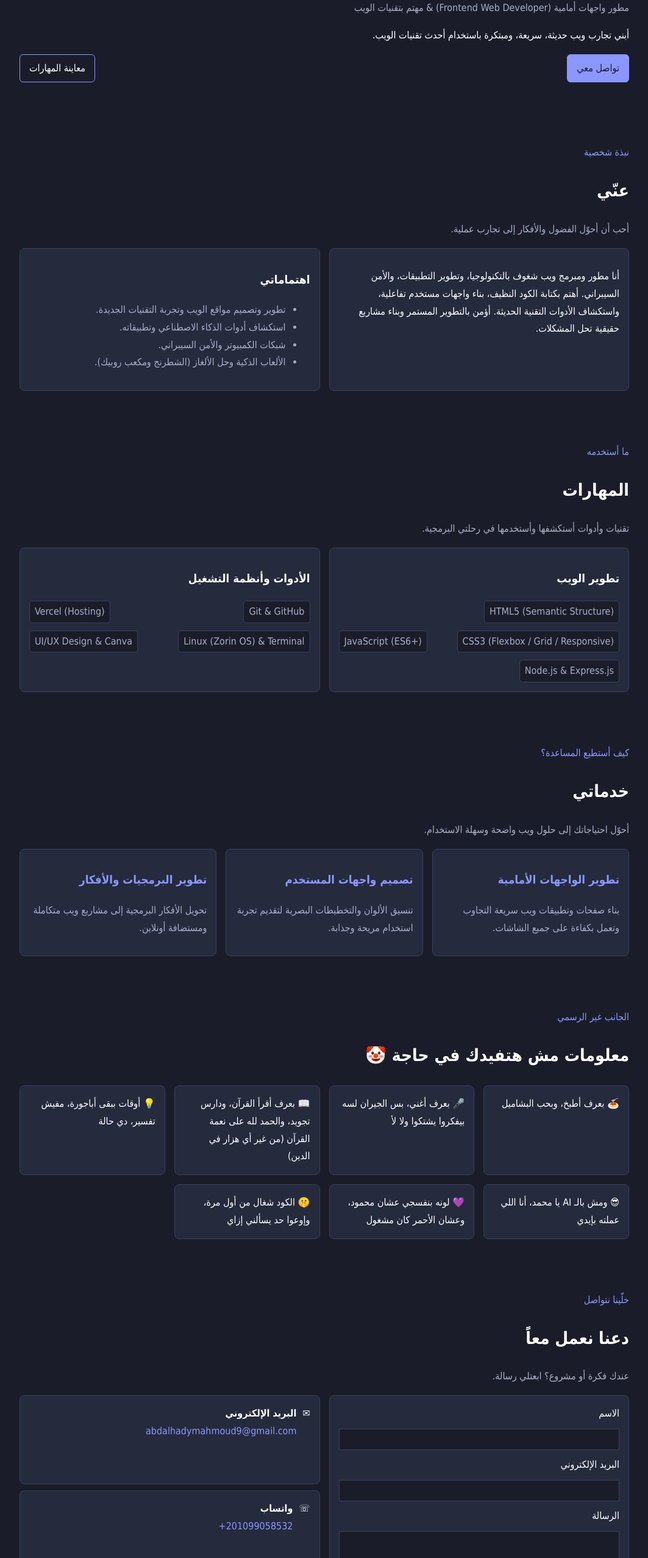
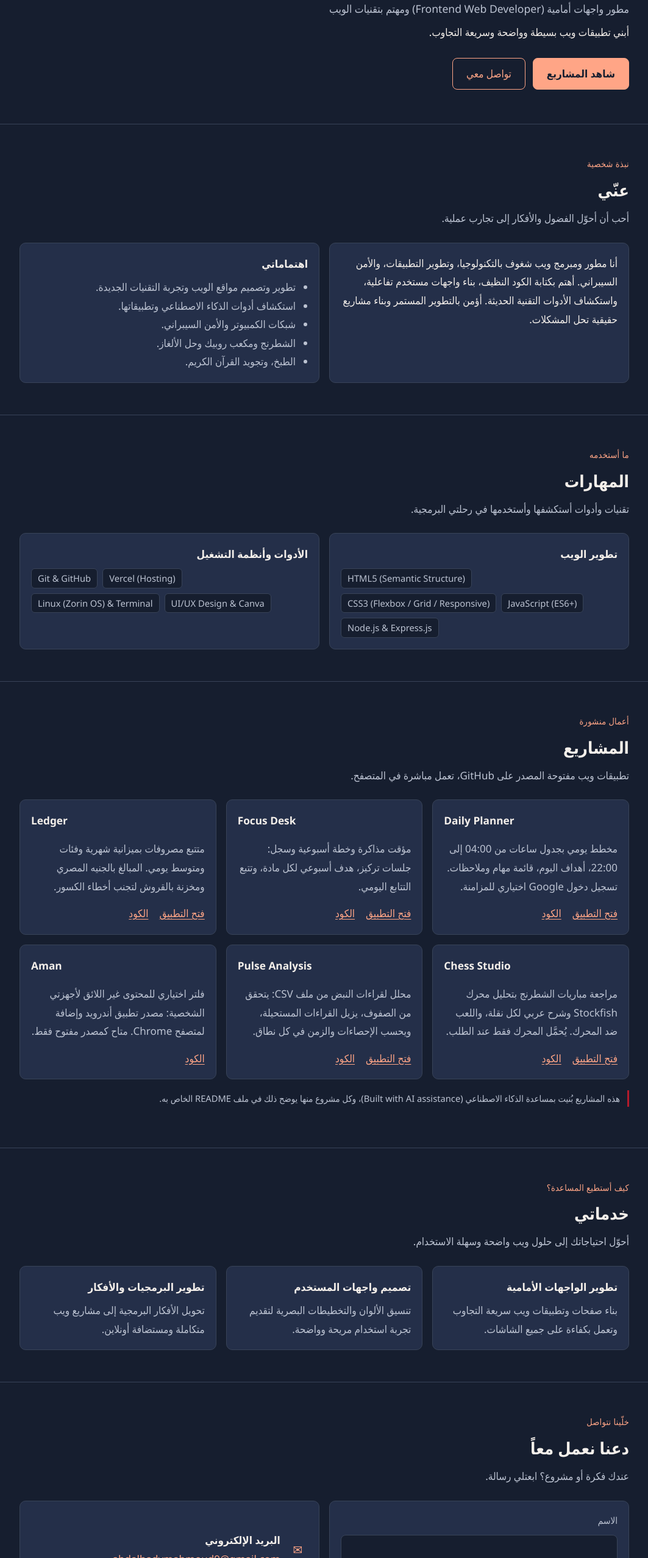
Before and after one commit to abdalhadymahmoud9-crypto/portfolio, a plain HTML site: page index.html in a window 1280 px wide. Shown: the part 245-2800 px from the top of the page at 61% size, without its empty margins (108-1171 px from the left). Drawn offline with Linux system fonts and the light colour scheme.

Commit message:
Update index.html

```diff
--- a/index.html
+++ b/index.html
@@ -4,215 +4,86 @@
   <meta charset="UTF-8">
   <meta name="viewport" content="width=device-width, initial-scale=1">
   <meta name="description" content="الموقع الشخصي لعبدالهادى محمود، مطور واجهات أمامية ومهتم بتقنيات الويب والأمن السيبراني.">
-  <meta name="theme-color" content="#1a1d29">
+  <meta name="theme-color" content="#161E2F">
   <title>عبدالهادى محمود | مطور واجهات أمامية</title>
   <style>
-    body {
-      margin: 0;
-      background: #1a1d29;
-      color: white;
-      font-family: Tahoma, Arial, sans-serif;
-      line-height: 1.8;
+    :root {
+      --bg: #161E2F; --surface: #242F49; --line: #384358; --accent: #FFA586; --red: #B51A2B; --wine: #541A2E;
+      --text: #F4EFEA; --muted: #BCC3D2;
     }
-
-    a {
-      color: #8b97ff;
-      text-decoration: none;
+    * { box-sizing: border-box; }
+    html { scroll-behavior: smooth; }
+    body { margin: 0; background: var(--bg); color: var(--text); font-family: "Segoe UI", Tahoma, "Noto Sans Arabic", Arial, sans-serif; line-height: 1.8; font-size: 17px; }
+    a { color: var(--accent); text-underline-offset: 3px; }
+    a:hover { color: #fff; }
+    :focus-visible { outline: 3px solid var(--accent); outline-offset: 3px; border-radius: 4px; }
+    .sr { position: absolute; width: 1px; height: 1px; overflow: hidden; clip: rect(0 0 0 0); white-space: nowrap; }
+    .skip { position: absolute; top: -60px; inset-inline-start: 12px; background: var(--accent); color: var(--bg); padding: 8px 14px; border-radius: 6px; z-index: 10; text-decoration: none; }
+    .skip:focus { top: 10px; }
+    .container { width: min(92%, 1000px); margin-inline: auto; }
+    .site-nav { position: sticky; top: 0; z-index: 5; background: rgba(22, 30, 47, .94); border-bottom: 1px solid var(--line); backdrop-filter: blur(6px); }
+    .nav-inner { display: flex; flex-wrap: wrap; align-items: center; justify-content: space-between; gap: 6px 20px; padding: 10px 0; }
+    .brand { color: var(--text); font-weight: 700; text-decoration: none; }
+    .nav-links { display: flex; flex-wrap: wrap; gap: 4px 18px; }
+    .nav-links a { color: var(--muted); text-decoration: none; padding: 6px 2px; }
+    .nav-links a:hover { color: var(--accent); }
+    .hero { padding: 72px 0 56px; border-bottom: 1px solid var(--line); }
+    .eyebrow { color: var(--accent); font-size: .9rem; margin: 0 0 6px; letter-spacing: .02em; }
+    .hero h1 { font-size: clamp(2rem, 6vw, 3.1rem); line-height: 1.25; margin: 0 0 14px; font-weight: 700; }
+    .hero h1 span { color: var(--accent); }
+    .hero-role { color: var(--muted); font-size: 1.1rem; margin: 0 0 8px; }
+    .hero-description { max-width: 36em; margin: 0 0 26px; }
+    .button-row { display: flex; flex-wrap: wrap; gap: 12px; }
+    .button { display: inline-block; padding: 10px 22px; min-height: 44px; border: 1px solid var(--accent); border-radius: 8px; text-decoration: none; font: inherit; cursor: pointer; }
+    .button-primary { background: var(--accent); color: var(--bg); font-weight: 700; }
+    .button-primary:hover { background: #ffb89f; color: var(--bg); }
+    .button-secondary { color: var(--accent); background: transparent; }
+    .button-secondary:hover { background: var(--wine); color: #fff; }
+    .section { padding: 52px 0; scroll-margin-top: 60px; border-bottom: 1px solid var(--line); }
+    .section-heading { font-size: 1.7rem; margin: 0 0 6px; }
+    .section-lead { color: var(--muted); margin: 0 0 24px; }
+    .about-layout, .contact-grid { display: grid; grid-template-columns: 1fr 1fr; gap: 16px; }
+    .card-grid { display: grid; grid-template-columns: repeat(auto-fit, minmax(250px, 1fr)); gap: 16px; }
+    .panel, .card, .contact-card { background: var(--surface); border: 1px solid var(--line); border-radius: 10px; padding: 18px; }
+    .panel p, .card p { margin: 0; }
+    h3 { margin: 0 0 8px; font-size: 1.08rem; }
+    .interest-list { margin: 0; padding-inline-start: 20px; color: var(--muted); }
+    .badges { display: flex; flex-wrap: wrap; gap: 8px; }
+    .badge { background: var(--bg); border: 1px solid var(--line); border-radius: 6px; padding: 2px 10px; color: var(--muted); font-size: .92rem; }
+    .service-card p { color: var(--muted); }
+    .project { display: flex; flex-direction: column; gap: 8px; }
+    .project p:not(.links) { color: var(--muted); flex: 1; }
+    .project .links { display: flex; gap: 18px; margin-top: 6px !important; }
+    .note { margin-top: 18px; color: var(--muted); font-size: .92rem; border-inline-start: 3px solid var(--red); padding-inline-start: 12px; }
+    .contact-form, .contact-links, .field { display: grid; gap: 10px; }
+    .field label { font-size: .95rem; color: var(--muted); }
+    .field input, .field textarea { width: 100%; padding: 10px; min-height: 44px; font: inherit; color: var(--text); background: var(--bg); border: 1px solid var(--line); border-radius: 8px; }
+    .field textarea { height: 130px; resize: vertical; }
+    .contact-form button { width: fit-content; }
+    #status { margin: 0; min-height: 1.6em; color: var(--accent); }
+    .contact-card { display: flex; gap: 12px; align-items: center; overflow-wrap: anywhere; }
+    .contact-card strong { display: block; }
+    .contact-icon { color: var(--accent); font-size: 1.3rem; width: 1.6em; text-align: center; }
+    .site-footer { padding: 22px 0 40px; color: var(--muted); font-size: .95rem; }
+    .footer-inner { display: flex; flex-wrap: wrap; justify-content: space-between; gap: 8px; }
+    @media (max-width: 700px) {
+      body { font-size: 16px; }
+      .about-layout, .contact-grid { grid-template-columns: 1fr; }
+      .hero { padding: 44px 0 36px; }
+      .section { padding: 38px 0; }
     }
-
-    a:hover {
-      text-decoration: underline;
-    }
-
-    .container {
-      width: 90%;
-      max-width: 1000px;
-      margin: auto;
-    }
-
-    .site-nav {
-      position: sticky;
-      top: 0;
-      background: #252a3d;
-      padding: 10px 0;
-    }
-
-    .nav-inner,
-    .nav-links,
-    .button-row,
-    .badges,
-    .footer-inner {
-      display: flex;
-      flex-wrap: wrap;
-      gap: 12px;
-      align-items: center;
-      justify-content: space-between;
-    }
-
-    .brand {
-      color: white;
-      font-weight: bold;
-    }
-
-    .nav-links a {
-      color: #a8aec7;
-    }
-
-    .hero {
-      padding: 50px 0;
-    }
-
-    .hero h1 {
-      font-size: 32px;
-    }
-
-    .hero h1 span,
-    .eyebrow,
-    .service-card h3 {
-      color: #8b97ff;
-    }
-
-    .hero-role,
-    .section-lead,
-    .service-card p,
-    .interest-list,
-    .site-footer,
-    .contact-card span {
-      color: #a8aec7;
-    }
-
-    .section {
-      padding: 35px 0;
-      scroll-margin-top: 80px;
-    }
-
-    .section-heading {
-      font-size: 28px;
-    }
-
-    .about-layout,
-    .contact-grid {
-      display: grid;
-      grid-template-columns: 1fr 1fr;
-      gap: 15px;
-    }
-
-    .card-grid,
-    .fun-grid {
-      display: grid;
-      grid-template-columns: repeat(auto-fit, minmax(230px, 1fr));
-      gap: 15px;
-    }
-
-    .panel,
-    .card,
-    .contact-card,
-    .fun-card {
-      background: #252a3d;
-      border: 1px solid #3a4060;
-      border-radius: 8px;
-      padding: 15px;
-    }
-
-    .badge {
-      background: #1a1d29;
-      border: 1px solid #3a4060;
-      border-radius: 5px;
-      padding: 3px 8px;
-      color: #a8aec7;
-    }
-
-    .button {
-      display: inline-block;
-      padding: 8px 15px;
-      border: 1px solid #8b97ff;
-      border-radius: 6px;
-    }
-
-    .button-primary {
-      background: #8b97ff;
-      color: #1a1d29;
-    }
-
-    .button-secondary {
-      color: white;
-    }
-
-    .fun-warning {
-      padding: 10px;
-      color: #a8aec7;
-      background: #252a3d;
-    }
-
-    .contact-form,
-    .contact-links,
-    .field {
-      display: grid;
-      gap: 10px;
-    }
-
-    .field input,
-    .field textarea {
-      width: 100%;
-      box-sizing: border-box;
-      padding: 9px;
-      color: white;
-      background: #1a1d29;
-      border: 1px solid #3a4060;
-    }
-
-    .field textarea {
-      height: 120px;
-    }
-
-    .contact-form button {
-      width: fit-content;
-      font: inherit;
-      cursor: pointer;
-    }
-
-    .contact-card {
-      display: flex;
-      gap: 10px;
-      overflow-wrap: anywhere;
-    }
-
-    .contact-card strong {
-      display: block;
-    }
-
-    #status {
-      color: #8b97ff;
-    }
-
-    .site-footer {
-      border-top: 1px solid #3a4060;
-      padding: 15px 0;
-    }
-
-    @media (max-width: 700px) {
-      .about-layout,
-      .contact-grid {
-        grid-template-columns: 1fr;
-      }
-
-      .hero h1 {
-        font-size: 26px;
-      }
-
-      .nav-inner {
-        display: block;
-      }
-    }
+    @media (prefers-reduced-motion: reduce) { html { scroll-behavior: auto; } }
   </style>
 </head>
 <body>
+  <a class="skip" href="#about">تخطي إلى المحتوى</a>
   <nav class="site-nav" aria-label="القائمة الرئيسية">
     <div class="container nav-inner">
       <a class="brand" href="#top" lang="en" dir="ltr">Abdalhady Mahmoud</a>
       <div class="nav-links">
         <a href="#about">عنّي</a>
         <a href="#skills">المهارات</a>
+        <a href="#projects">المشاريع</a>
         <a href="#services">خدماتي</a>
         <a href="#contact">تواصل معي</a>
       </div>
@@ -221,13 +92,13 @@
 
   <header class="hero" id="top">
     <div class="container hero-content">
-      <p class="eyebrow">مرحبًا بك في مساحتي الرقمية</p>
-      <h1>أهلاً، أنا <span>عبدالهادى محمود</span></h1>
-      <p class="hero-role">مطور واجهات أمامية (Frontend Web Developer) &amp; مهتم بتقنيات الويب</p>
-      <p class="hero-description">أبني تجارب ويب حديثة، سريعة، ومبتكرة باستخدام أحدث تقنيات الويب.</p>
+      <p class="eyebrow">مرحبًا بك</p>
+      <h1>أنا <span>عبدالهادى محمود</span></h1>
+      <p class="hero-role">مطور واجهات أمامية (Frontend Web Developer) ومهتم بتقنيات الويب</p>
+      <p class="hero-description">أبني تطبيقات ويب بسيطة وواضحة وسريعة التجاوب.</p>
       <div class="button-row">
-        <a class="button button-primary" href="#contact">تواصل معي</a>
-        <a class="button button-secondary" href="#skills">معاينة المهارات</a>
+        <a class="button button-primary" href="#projects">شاهد المشاريع</a>
+        <a class="button button-secondary" href="#contact">تواصل معي</a>
       </div>
     </div>
   </header>
@@ -246,9 +117,10 @@
             <h3>اهتماماتي</h3>
             <ul class="interest-list">
               <li>تطوير وتصميم مواقع الويب وتجربة التقنيات الجديدة.</li>
-              <li>استكشاف أدوات الذكاء الاصطناعي وتطبيقاته.</li>
+              <li>استكشاف أدوات الذكاء الاصطناعي وتطبيقاتها.</li>
               <li>شبكات الكمبيوتر والأمن السيبراني.</li>
-              <li>الألعاب الذكية وحل الألغاز (الشطرنج ومكعب روبيك).</li>
+              <li>الشطرنج ومكعب روبيك وحل الألغاز.</li>
+              <li>الطبخ، وتجويد القرآن الكريم.</li>
             </ul>
           </article>
         </div>
@@ -263,7 +135,7 @@
         <div class="card-grid">
           <article class="card">
             <h3>تطوير الويب</h3>
-            <div class="badges">
+            <div class="badges" lang="en" dir="ltr">
               <span class="badge">HTML5 (Semantic Structure)</span>
               <span class="badge">CSS3 (Flexbox / Grid / Responsive)</span>
               <span class="badge">JavaScript (ES6+)</span>
@@ -272,7 +144,7 @@
           </article>
           <article class="card">
             <h3>الأدوات وأنظمة التشغيل</h3>
-            <div class="badges">
+            <div class="badges" lang="en" dir="ltr">
               <span class="badge">Git &amp; GitHub</span>
               <span class="badge">Vercel (Hosting)</span>
               <span class="badge">Linux (Zorin OS) &amp; Terminal</span>
@@ -280,6 +152,47 @@
             </div>
           </article>
         </div>
+      </div>
+    </section>
+
+    <section class="section" id="projects">
+      <div class="container">
+        <p class="eyebrow">أعمال منشورة</p>
+        <h2 class="section-heading">المشاريع</h2>
+        <p class="section-lead">تطبيقات ويب مفتوحة المصدر على GitHub، تعمل مباشرة في المتصفح.</p>
+        <div class="card-grid">
+          <article class="card project">
+            <h3 lang="en" dir="ltr">Daily Planner</h3>
+            <p>مخطط يومي بجدول ساعات من 04:00 إلى 22:00، أهداف اليوم، قائمة مهام وملاحظات. تسجيل دخول Google اختياري للمزامنة.</p>
+            <p class="links"><a href="https://abdalhadymahmoud9-crypto.github.io/todo-list/" target="_blank" rel="noopener noreferrer">فتح التطبيق<span class="sr"> Daily Planner</span></a> <a href="https://github.com/abdalhadymahmoud9-crypto/todo-list" target="_blank" rel="noopener noreferrer">الكود<span class="sr"> Daily Planner</span></a></p>
+          </article>
+          <article class="card project">
+            <h3 lang="en" dir="ltr">Focus Desk</h3>
+            <p>مؤقت مذاكرة وخطة أسبوعية وسجل: جلسات تركيز، هدف أسبوعي لكل مادة، وتتبع التتابع اليومي.</p>
+            <p class="links"><a href="https://abdalhadymahmoud9-crypto.github.io/study-planner/" target="_blank" rel="noopener noreferrer">فتح التطبيق<span class="sr"> Focus Desk</span></a> <a href="https://github.com/abdalhadymahmoud9-crypto/study-planner" target="_blank" rel="noopener noreferrer">الكود<span class="sr"> Focus Desk</span></a></p>
+          </article>
+          <article class="card project">
+            <h3 lang="en" dir="ltr">Ledger</h3>
+            <p>متتبع مصروفات بميزانية شهرية وفئات ومتوسط يومي. المبالغ بالجنيه المصري ومخزنة بالقروش لتجنب أخطاء الكسور.</p>
+            <p class="links"><a href="https://abdalhadymahmoud9-crypto.github.io/expense-tracker/" target="_blank" rel="noopener noreferrer">فتح التطبيق<span class="sr"> Ledger</span></a> <a href="https://github.com/abdalhadymahmoud9-crypto/expense-tracker" target="_blank" rel="noopener noreferrer">الكود<span class="sr"> Ledger</span></a></p>
+          </article>
+          <article class="card project">
+            <h3 lang="en" dir="ltr">Chess Studio</h3>
+            <p>مراجعة مباريات الشطرنج بتحليل محرك Stockfish وشرح عربي لكل نقلة، واللعب ضد المحرك. يُحمَّل المحرك فقط عند الطلب.</p>
+            <p class="links"><a href="https://abdalhadymahmoud9-crypto.github.io/chess-replay/" target="_blank" rel="noopener noreferrer">فتح التطبيق<span class="sr"> Chess Studio</span></a> <a href="https://github.com/abdalhadymahmoud9-crypto/chess-replay" target="_blank" rel="noopener noreferrer">الكود<span class="sr"> Chess Studio</span></a></p>
+          </article>
+          <article class="card project">
+            <h3 lang="en" dir="ltr">Pulse Analysis</h3>
+            <p>محلل لقراءات النبض من ملف CSV: يتحقق من الصفوف، يزيل القراءات المستحيلة، ويحسب الإحصاءات والزمن في كل نطاق.</p>
+            <p class="links"><a href="https://abdalhadymahmoud9-crypto.github.io/pulse-analysis/" target="_blank" rel="noopener noreferrer">فتح التطبيق<span class="sr"> Pulse Analysis</span></a> <a href="https://github.com/abdalhadymahmoud9-crypto/pulse-analysis" target="_blank" rel="noopener noreferrer">الكود<span class="sr"> Pulse Analysis</span></a></p>
+          </article>
+          <article class="card project">
+            <h3 lang="en" dir="ltr">Aman</h3>
+            <p>فلتر اختياري للمحتوى غير اللائق لأجهزتي الشخصية: مصدر تطبيق أندرويد وإضافة لمتصفح Chrome. متاح كمصدر مفتوح فقط.</p>
+            <p class="links"><a href="https://github.com/abdalhadymahmoud9-crypto/aman" target="_blank" rel="noopener noreferrer">الكود<span class="sr"> Aman</span></a></p>
+          </article>
+        </div>
+        <p class="note">هذه المشاريع بُنيت بمساعدة الذكاء الاصطناعي (Built with AI assistance)، وكل مشروع منها يوضح ذلك في ملف README الخاص به.</p>
       </div>
     </section>
 
@@ -295,30 +208,13 @@
           </article>
           <article class="card service-card">
             <h3>تصميم واجهات المستخدم</h3>
-            <p>تنسيق الألوان والتخطيطات البصرية لتقديم تجربة استخدام مريحة وجذابة.</p>
+            <p>تنسيق الألوان والتخطيطات البصرية لتقديم تجربة استخدام مريحة وواضحة.</p>
           </article>
           <article class="card service-card">
             <h3>تطوير البرمجيات والأفكار</h3>
             <p>تحويل الأفكار البرمجية إلى مشاريع ويب متكاملة ومستضافة أونلاين.</p>
           </article>
         </div>
-      </div>
-    </section>
-
-    <section class="section fun-section" id="fun">
-      <div class="container">
-        <p class="eyebrow">الجانب غير الرسمي</p>
-        <h2 class="section-heading">معلومات مش هتفيدك في حاجة 🤡</h2>
-        <div class="fun-grid">
-          <article class="fun-card">🍝 بعرف أطبخ، وبحب البشاميل</article>
-          <article class="fun-card">🎤 بعرف أغني، بس الجيران لسه بيفكروا يشتكوا ولا لأ</article>
-          <article class="fun-card">📖 بعرف أقرأ القرآن، ودارس تجويد، والحمد لله على نعمة القرآن (من غير أي هزار في الدين)</article>
-          <article class="fun-card">💡 أوقات ببقى أباجورة، مفيش تفسير، دي حالة</article>
-          <article class="fun-card">😎 ومش بالـ AI يا محمد، أنا اللي عملته بإيدي</article>
-          <article class="fun-card">💜 لونه بنفسجي عشان محمود، وعشان الأحمر كان مشغول</article>
-          <article class="fun-card">🤫 الكود شغال من أول مرة، وإوعوا حد يسألني إزاي</article>
-        </div>
-
       </div>
     </section>
 
@@ -376,7 +272,7 @@
 
   <footer class="site-footer">
     <div class="container footer-inner">
-
+      <span>عبدالهادى محمود</span>
       <a href="#top">العودة إلى الأعلى ↑</a>
     </div>
   </footer>
```
